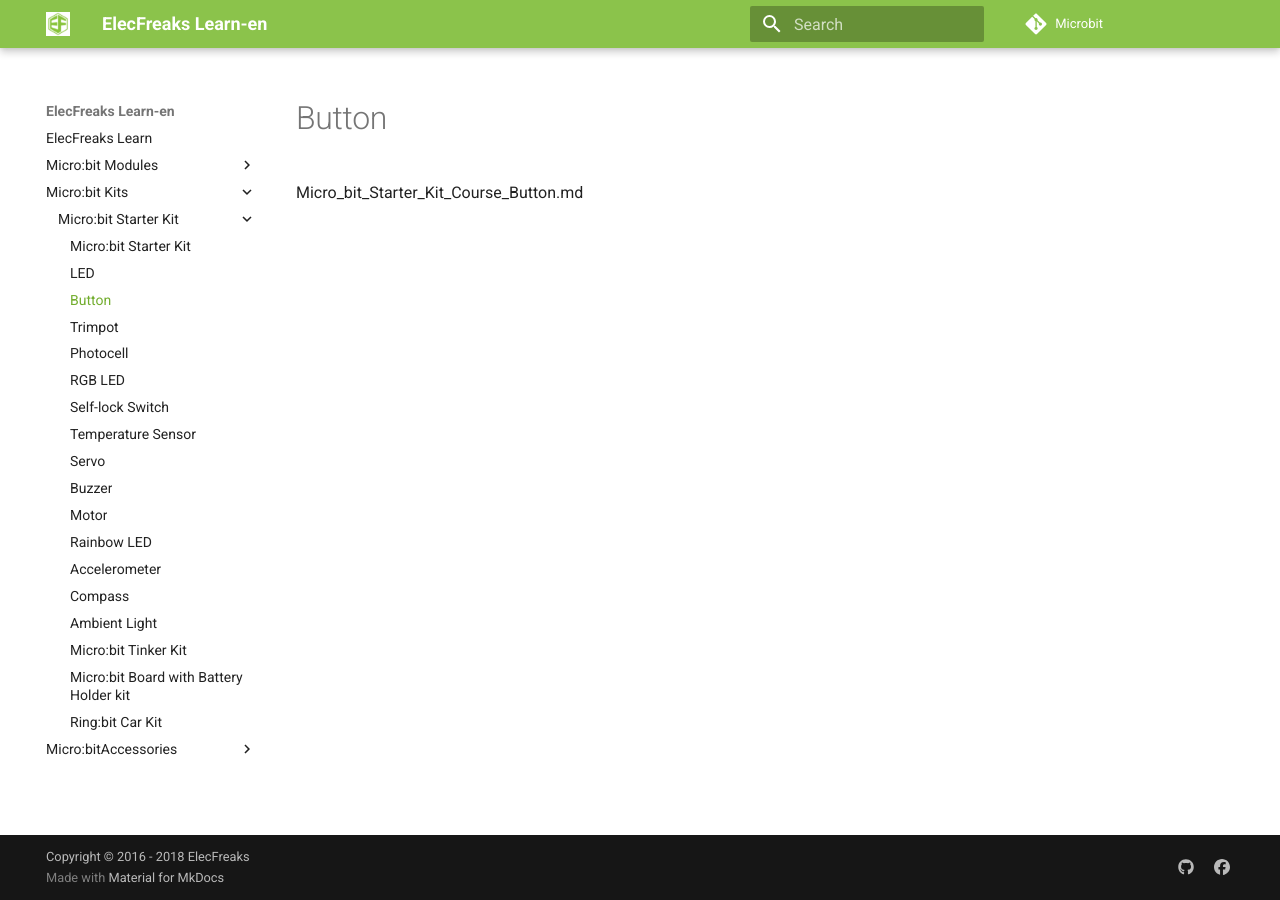
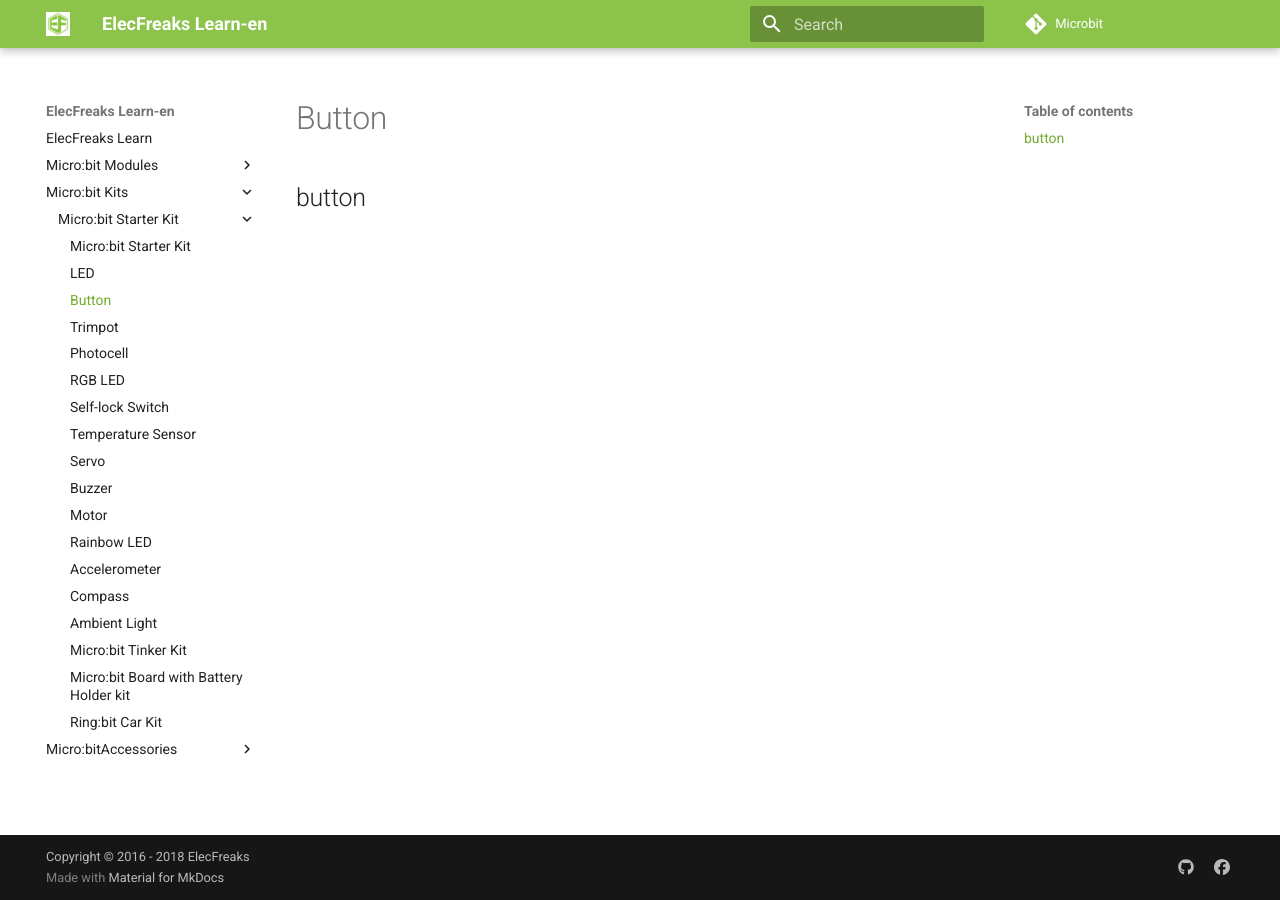
Before and after one commit to lvsongsongsong/learn-en, an MkDocs documentation site: the page built from docs/Micro_bit_Starter_Kit_Course_Button.md, in a window 1280 px wide. Built offline with MkDocs 1.6.1 and Material for MkDocs 9.7.7, drawn with Linux system fonts in a browser that asks for light colours; comment, search, counter and statistics services are not loaded; old or Windows-style settings are respelled for this version of MkDocs.

Commit message:
Update Micro_bit_Starter_Kit_Course_Button.md

```diff
--- a/docs/Micro_bit_Starter_Kit_Course_Button.md
+++ b/docs/Micro_bit_Starter_Kit_Course_Button.md
@@ -1 +1 @@
-Micro_bit_Starter_Kit_Course_Button.md
+## button
```
